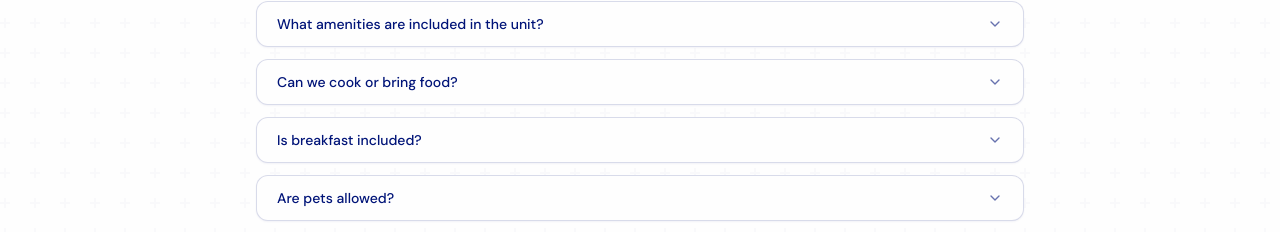
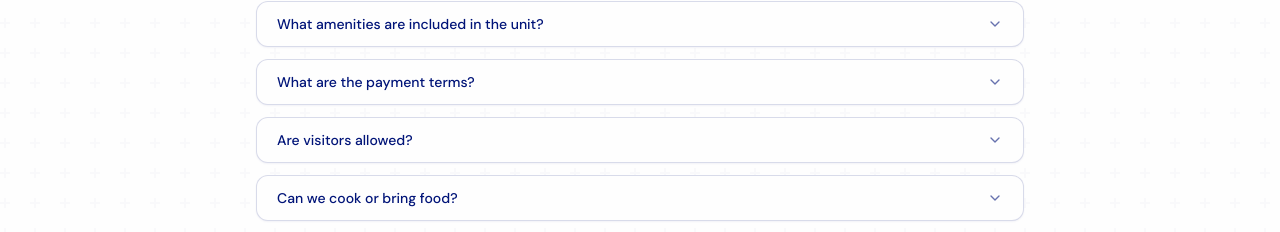
Before and after one commit to nichodaenielle/Hotel-HomePH, a Next.js app in the folder frontend/: page /faqs in a window 1280 px wide. Shown: the part 684-916 px from the top of the page. Built offline with nearby package versions, Linux system fonts and the light colour scheme.

Commit message:
feat: update smoking/housekeeping FAQs, add payment terms and visitors FAQs, change From to Starts at with text shadow on booking page

```diff
--- a/frontend/src/app/book-now/page.tsx
+++ b/frontend/src/app/book-now/page.tsx
@@ -867,7 +867,7 @@ function BookNowContent() {
                         <p className="text-sm text-brand-blue/60 mt-1">Up to {room.capacity} guests</p>
                         <p className="text-xs text-brand-blue/50 mt-1">{room.features[0]}</p>
                         {room.price !== null ? (
-                          <p className="font-bold text-sm mt-3 uppercase tracking-wider text-accent">From ₱{room.price.toLocaleString('en-PH', { minimumFractionDigits: 2, maximumFractionDigits: 2 })} / {room.id === 3 ? '12-hrs' : 'night'}</p>
+                          <p className="font-bold text-sm mt-3 uppercase tracking-wider text-accent" style={{ textShadow: '0 1px 4px rgba(0,0,0,0.18)' }}>Starts at ₱{room.price.toLocaleString('en-PH', { minimumFractionDigits: 2, maximumFractionDigits: 2 })} / {room.id === 3 ? '12-hrs' : 'night'}</p>
                         ) : (
                           <p className="font-bold text-sm mt-3 uppercase tracking-wider text-accent">TBA / night</p>
                         )}
--- a/frontend/src/app/faqs/page.tsx
+++ b/frontend/src/app/faqs/page.tsx
@@ -59,6 +59,16 @@ const faqs = [
     )
   },
   {
+    question: 'What are the payment terms?',
+    answer:
+      'A 50% reservation fee is required, to be deducted from the total accommodation rate. Payment shall be made through Cash, GCash, bank transfer, or other payment methods approved by Hotel @ Home. Reservations are not considered confirmed until payment has been received and acknowledged by the Property. Any unpaid balance and refundable security deposit must be settled upon check-in.'
+  },
+  {
+    question: 'Are visitors allowed?',
+    answer:
+      'Registered guests may receive up to four (4) visitors at a time. Visitors are allowed to stay for a maximum of 2\u20133 hours and up to 10PM only.'
+  },
+  {
     question: 'Can we cook or bring food?',
     answer:
       'Guests are welcome to bring outside food and enjoy their meals in the room or in the common area at the rooftop lounge. To help maintain the space and furnishings, cooking inside the room and at the rooftop area is not allowed. The use of portable gas stoves, induction cookers, and any personal cooking appliances is strictly prohibited. A microwave and microwavable containers are provided in the common area/rooftop lounge for re-heating of food only. If you’d like to explore local dining, Tagaytay’s restaurants and cafés are just a short drive away.'
@@ -75,7 +85,7 @@ const faqs = [
   {
     question: 'Is smoking allowed?',
     answer:
-      'Smoking and vaping is not allowed inside the rooms and in enclosed areas within the rooftop lounge. Designated open areas in the rooftop lounge are provided for smoking.'
+      'Smoking and/or vaping is not allowed in all rooms, hallways, room balconies, and indoor areas of the property. Smoking is permitted only in designated smoking areas at the rooftop balcony.'
   },
   {
     question: 'Can I host small events or workshops?',
@@ -90,7 +100,7 @@ const faqs = [
   {
     question: 'Is housekeeping provided?',
     answer:
-      'Housekeeping services are available upon request. Additional charges may apply for extended stays.'
+      'Housekeeping services are available for an additional fee and are subject to the property\'s operating schedule.'
   }
 ];
 
```
